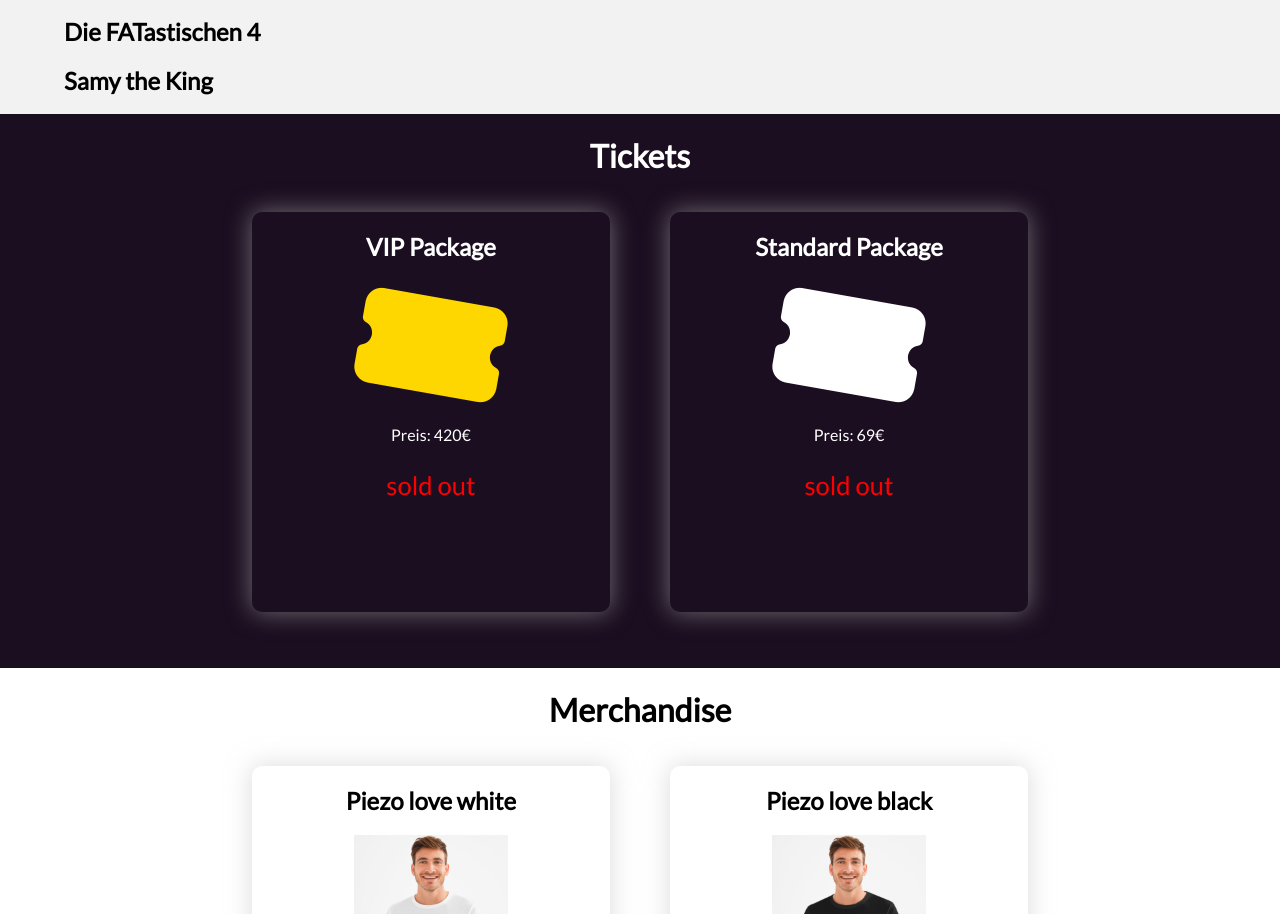
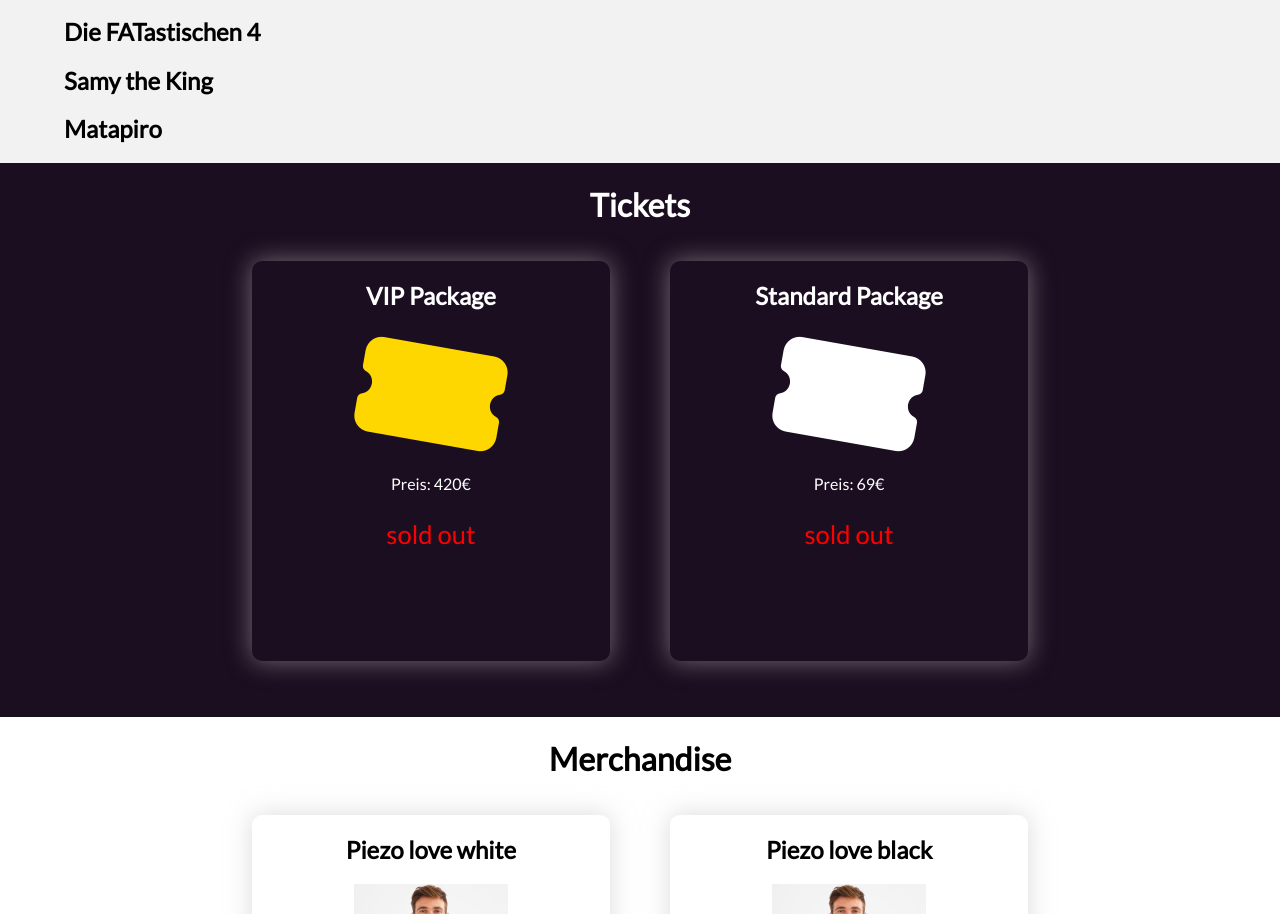
Before and after one commit to piezo-summer/piezo-summer.github.io, a plain HTML site: page index.html in a window 1280 px wide. Shown: the part 2229-3143 px from the top of the page. Drawn offline with Linux system fonts and the light colour scheme; files whose address does not match are found by name.

Commit message:
add matapiro to line up

```diff
--- a/index.html
+++ b/index.html
@@ -51,6 +51,7 @@
             <h2 class="artist">David Getter</h2>
             <h2 class="artist">Die FATastischen 4</h2>
             <h2 class="artist">Samy the King</h2>
+            <h2 class="artist">Matapiro</h2>
         </div>
     </div>
 
```
